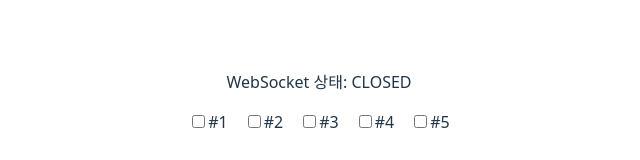
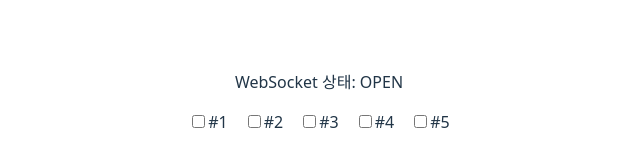
Before and after one commit to valorjj/multi-note, a React (Vite) app: page / in a window 1280 px wide. Shown: the part 306-466 px from the top of the page, without its empty margins (321-961 px from the left). Built offline with nearby package versions, Linux system fonts and the light colour scheme; no server answers.

Commit message:
feat: mock

```diff
--- a/src/App.tsx
+++ b/src/App.tsx
@@ -1,15 +1,14 @@
 import './App.css'
 import SyncTestComponent from "./components/SyncTestComponent.tsx";
 
-const serverUrl = 'ws://localhost:8080/ws'; // Spring Boot WebSocket 엔드포인트
-const userId = `user-${Math.floor(Math.random() * 1000)}`; // 예시 랜덤 ID
-
-
 function App() {
-
+    // 웹소켓 대신 BroadcastChannel 이름을 전달
     return (
         <>
-            <SyncTestComponent serverUrl={serverUrl} userId={userId}/>
+            <SyncTestComponent
+                serverUrl="sync-test-channel"
+                userId={`user-${Math.floor(Math.random() * 1000)}`}
+            />
         </>
     )
 }
--- a/src/components/SyncTestComponent.tsx
+++ b/src/components/SyncTestComponent.tsx
@@ -1,5 +1,5 @@
 import {useCallback, useState} from 'react';
-import {useWebSocket} from "../hooks/useWebSocket.ts";
+import {useMockWebSocket} from "../hooks/useMockWebSocket.ts";
 
 // 아이템 상태를 위한 인터페이스 정의
 interface ItemState {
@@ -44,7 +44,7 @@ const SyncTestComponent = ({serverUrl, userId}: SyncTestComponentProps) => {
     }, []);
 
     // WebSocket 연결
-    const {readyState, sendMessage} = useWebSocket(serverUrl, handleMessage);
+    const {readyState, sendMessage} = useMockWebSocket(serverUrl, handleMessage);
 
     // 사용자가 체크박스 클릭했을 때 호출
     const onCheck = (id: string, checked: boolean) => {
--- /dev/null
+++ b/src/hooks/useMockWebSocket.ts
@@ -0,0 +1,35 @@
+// src/hooks/useMockWebSocket.ts
+import {useCallback, useEffect, useState} from 'react';
+
+export function useMockWebSocket(channelName: string, onMessage: (data: unknown) => void) {
+    const [readyState, setReadyState] = useState<number>(0); // 0: CONNECTING
+    const [channel, setChannel] = useState<BroadcastChannel | null>(null);
+
+    useEffect(() => {
+        try {
+            const broadcastChannel = new BroadcastChannel(channelName);
+            setChannel(broadcastChannel);
+            setReadyState(1); // 1: OPEN
+
+            broadcastChannel.onmessage = (event) => {
+                onMessage(event.data);
+            };
+
+            return () => {
+                broadcastChannel.close();
+                setReadyState(3); // 3: CLOSED
+            };
+        } catch (err) {
+            console.error('BroadcastChannel 지원되지 않음:', err);
+            setReadyState(3); // 3: CLOSED
+        }
+    }, [channelName, onMessage]);
+
+    const sendMessage = useCallback((payload: unknown) => {
+        if (channel && readyState === 1) {
+            channel.postMessage(payload);
+        }
+    }, [channel, readyState]);
+
+    return {readyState, sendMessage};
+}
```
